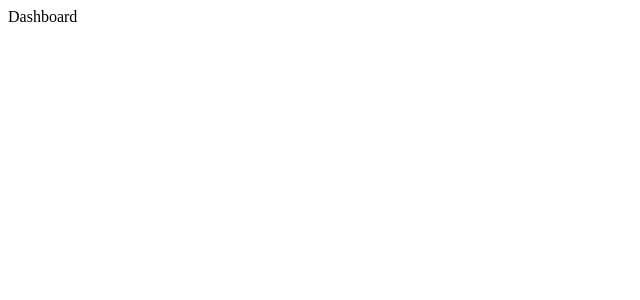
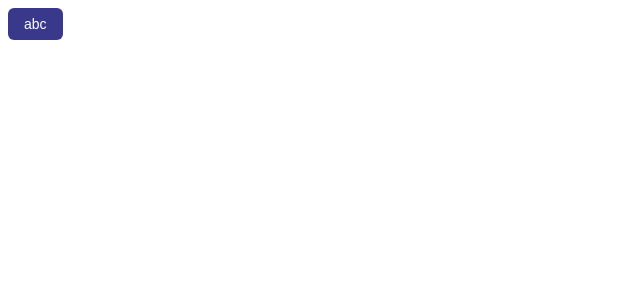
Before and after one commit to alisheeraz007/ahya-assessment, a React (Vite) app: page / in a window 1280 px wide. Shown: the top 300 px of the page, without its empty margins (0-640 px from the left). Built offline with nearby package versions, Linux system fonts and the light colour scheme; the HTML template or start-up script is replaced by a standard one.

Commit message:
installed styled-component and made button component

```diff
--- a/package.json
+++ b/package.json
@@ -12,7 +12,8 @@
   "dependencies": {
     "react": "^19.2.8",
     "react-dom": "^19.2.8",
-    "react-router-dom": "^7.18.2"
+    "react-router-dom": "^7.18.2",
+    "styled-components": "^6.5.3"
   },
   "devDependencies": {
     "@types/react": "^19.2.18",
--- /dev/null
+++ b/src/components/Button.jsx
@@ -0,0 +1,74 @@
+import React from "react";
+import styled, { css, keyframes } from "styled-components";
+
+const spin = keyframes`
+  to { transform: rotate(360deg); }
+`;
+
+const StyledButton = styled.button`
+  border: none;
+  border-radius: 6px;
+  cursor: pointer;
+  font-weight: 500;
+  display: inline-flex;
+  align-items: center;
+  justify-content: center;
+  gap: 8px;
+  height: 100%;
+
+  ${({ size }) => {
+        if (size === "sm") return "padding: 6px 12px; font-size: 12px;";
+        if (size === "md") return "padding: 8px 16px; font-size: 14px;";
+        if (size === "lg") return "padding: 12px 20px; font-size: 16px;";
+        return "padding: 8px 16px; font-size: 14px;";
+    }}
+
+  ${({ variant }) => {
+        switch (variant) {
+            case "secondary":
+                return "background: #eee; color: #333;";
+            case "outline":
+                return "background: transparent; border: 1px solid #ccc;";
+            case "danger":
+                return "background: #ff4d4f; color: white;";
+            default:
+                return "background: #3a388b; color: white;";
+        }
+    }}
+
+  ${({ disabled }) =>
+        disabled &&
+        css`
+      opacity: 0.6;
+      cursor: not-allowed;
+    `}
+`;
+
+const Spinner = styled.div`
+  width: 14px;
+  height: 14px;
+  border: 2px solid white;
+  border-top-color: transparent;
+  border-radius: 50%;
+  animation: ${spin} 0.6s linear infinite;
+`;
+
+export default function Button({
+    text,
+    loading,
+    disabled,
+    className,
+    ...props
+}) {
+    return (
+        <StyledButton
+            {...props}
+            className={className}
+            disabled={disabled || loading}
+        >
+            {loading && <Spinner />}
+            {text}
+            {props.icon}
+        </StyledButton>
+    );
+}
--- a/src/pages/Dashboard.jsx
+++ b/src/pages/Dashboard.jsx
@@ -1,8 +1,11 @@
 import React from 'react'
+import Button from '../components/Button'
 
 function Dashboard() {
   return (
-    <div>Dashboard</div>
+    <div>
+      <Button text="abc" />
+    </div>
   )
 }
 
```
Also changed, not shown: 1 other file (tests, documents, lock files or other folders).
